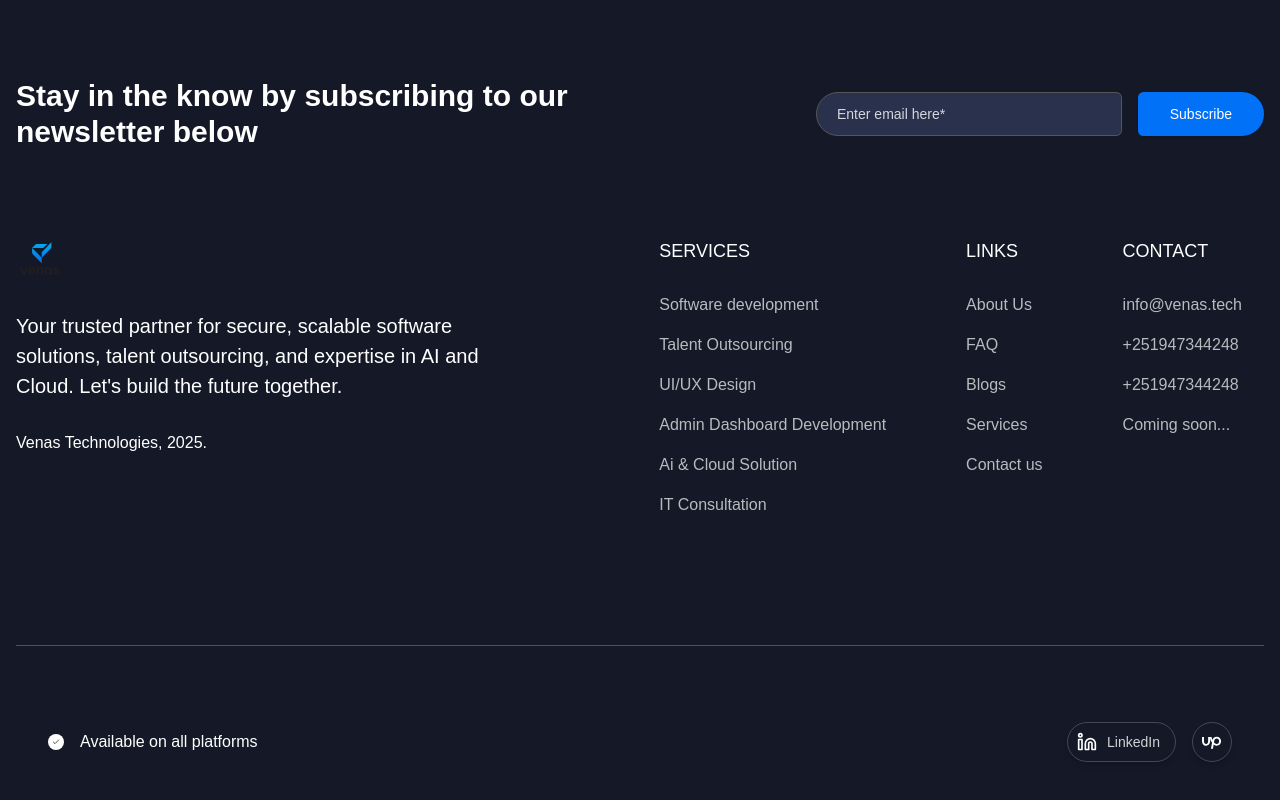
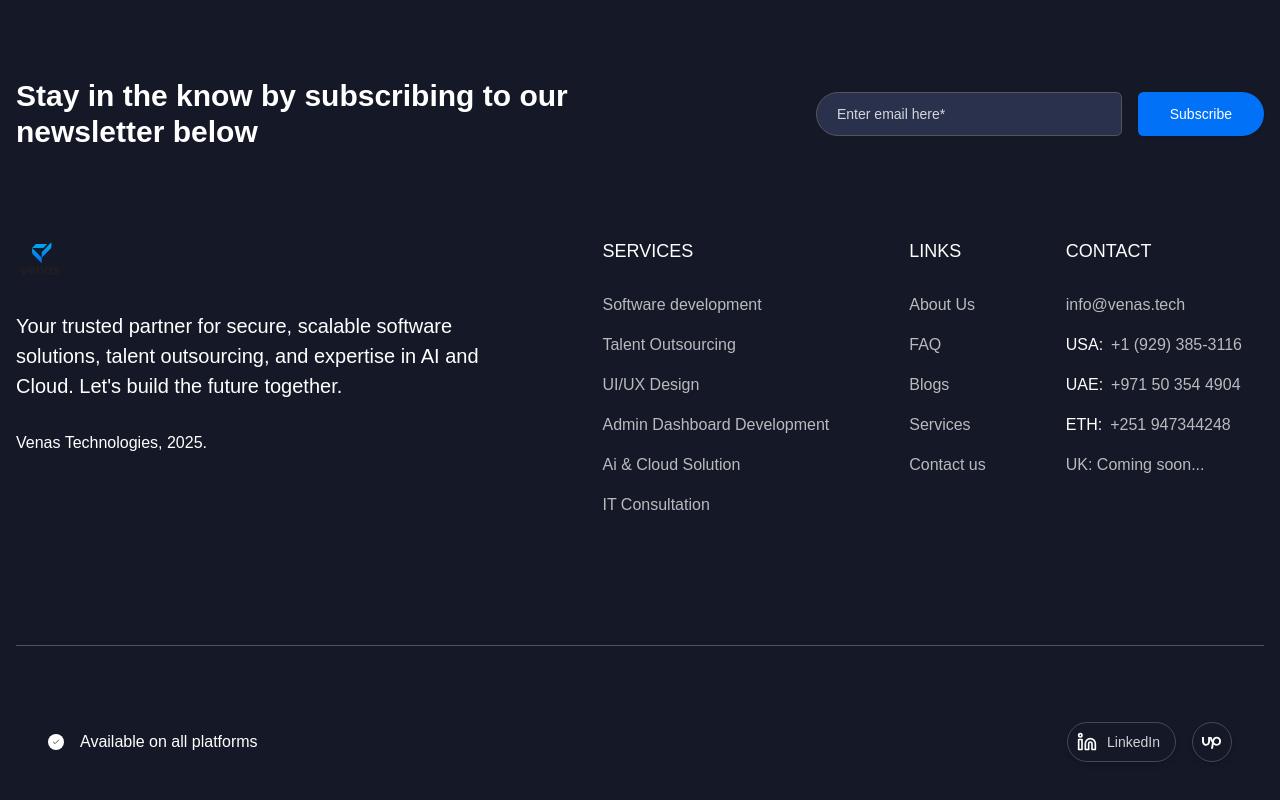
Before and after one commit to Faysel-Abdella/temgpy, a Next.js app: page /about-us in a window 1280 px wide. Shown: the part 3878-4678 px from the top of the page. Built offline with nearby package versions, Linux system fonts and the light colour scheme; a web font is replaced by a local one.

Commit message:
update footer to include country-specific contact information

```diff
--- a/src/components/common/footer.tsx
+++ b/src/components/common/footer.tsx
@@ -153,10 +153,13 @@
             </p>
 
             {footerData.CONTACT.map((contact, index) => (
-              <CopyButton key={index} text={contact} />
+              <p key={index} className="flex items-center gap-2">
+                {contact.country && contact.country + ": "}
+                <CopyButton key={index} text={contact.contact} />
+              </p>
             ))}
             <div className="relative group">
-              <div className="text-white/70">Coming soon...</div>
+              <div className="text-white/70">UK: Coming soon...</div>
             </div>
           </div>
         </div>
--- a/src/config/footer.ts
+++ b/src/config/footer.ts
@@ -29,5 +29,10 @@
       href: "/contact-us",
     },
   ],
-  CONTACT: ["info@venas.tech", "+251947344248", "+251947344248"],
+  CONTACT: [
+    { contact: "info@venas.tech" },
+    { country: "USA", contact: "+1 (929) 385-3116" },
+    { country: "UAE", contact: "+971 50 354 4904" },
+    { country: "ETH", contact: "+251 947344248" },
+  ],
 };
```
